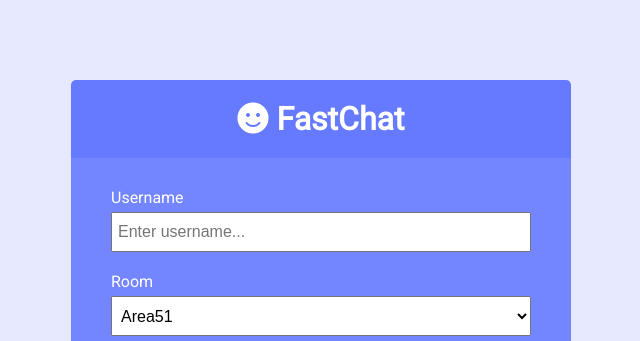
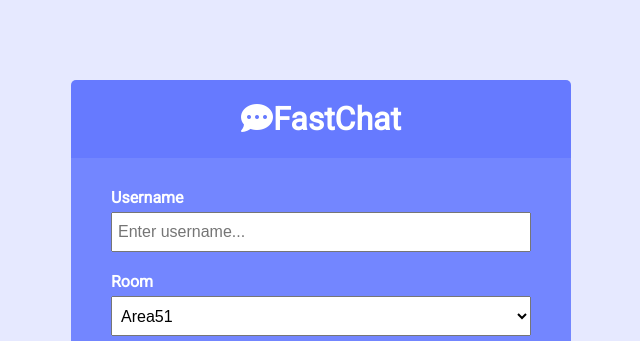
Before and after one commit to khushdt/FastChat, a website: page public/index.html in a window 1280 px wide. Shown: the top 341 px of the page, 319-959 px from the left. Drawn offline with Linux system fonts and the light colour scheme.

Commit message:
icon padding corrected

```diff
--- a/public/index.html
+++ b/public/index.html
@@ -11,17 +11,18 @@
 			crossorigin="anonymous"
 		/>
 		<link rel="stylesheet" href="css/style.css" />
+		<script src="https://kit.fontawesome.com/d470e43a48.js" crossorigin="anonymous"></script>
 		<title>FastChat</title>
 	</head>
 	<body>
 		<div class="join-container">
 			<header class="join-header">
-				<h1><i class="fas fa-smile"></i> FastChat</h1>
+				<h1><i class="fas fa-comment-dots ficon"></i>FastChat</h1>
 			</header>
 			<main class="join-main">
 				<form action="chat.html">
 					<div class="form-control">
-						<label for="username">Username</label>
+						<label for="username" style="font-weight: bold;">Username</label>
 						<input
 							type="text"
 							name="username"
@@ -31,7 +32,7 @@
 						/>
 					</div>
 					<div class="form-control">
-						<label for="room">Room</label>
+						<label for="room" style="font-weight: bold;">Room</label>
 						<select name="room" id="room">
 							<option value="Area51">Area51</option>
 							<option value="Hogwarts">Hogwarts</option>
```
Also changed, not shown: public/chat.html (+2 -2 lines).
